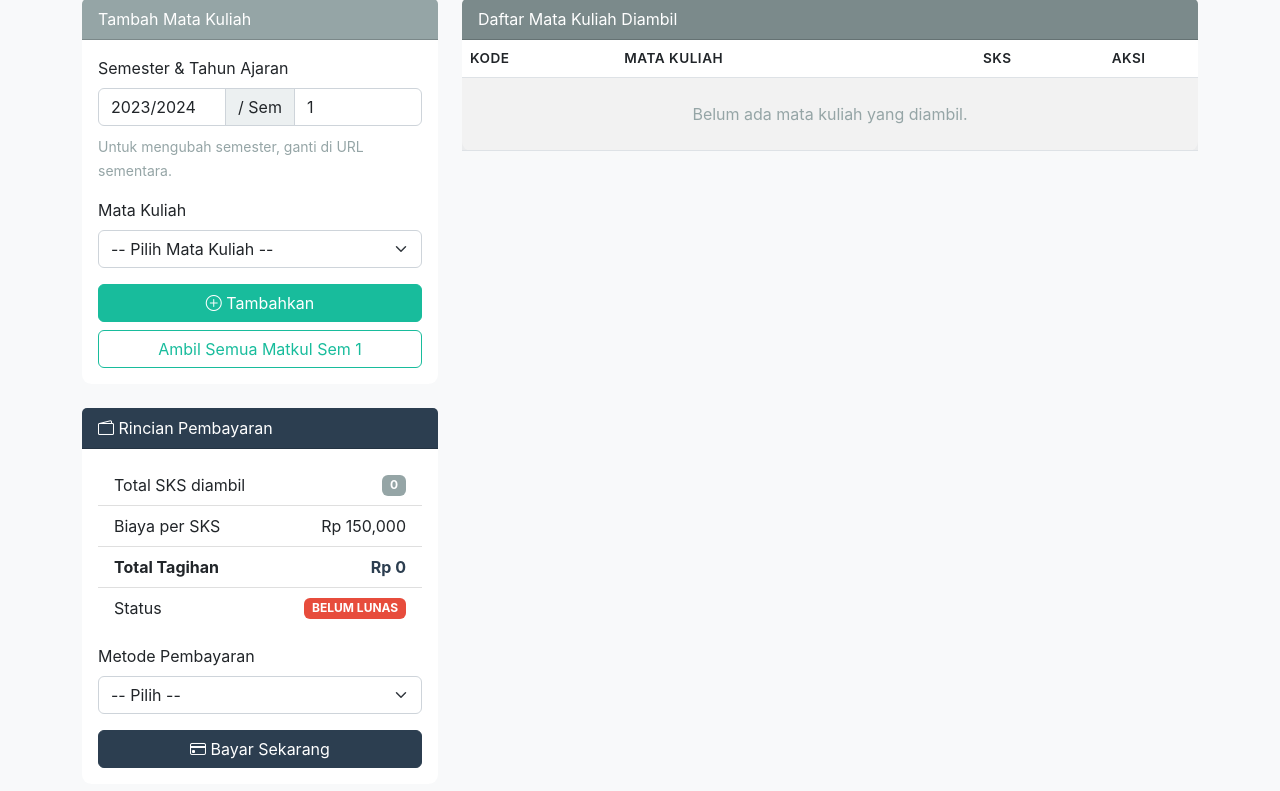
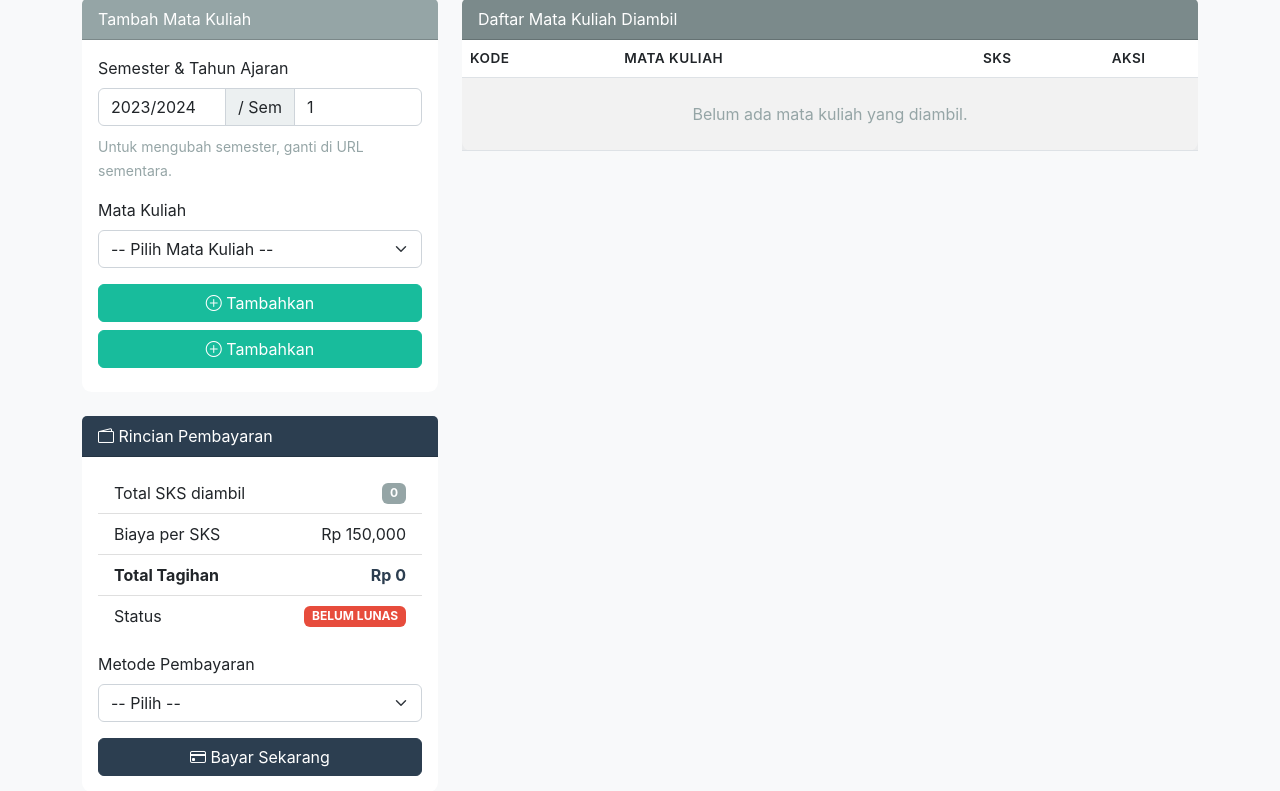
Before and after one commit to sangyoga28/akademik_web, a Flask app: page /krs/manage/Sample in a window 1280 px wide. Shown: the part 305-1096 px from the top of the page. Run offline with Flask 3, Linux system fonts and the light colour scheme; the visitor is signed in with stand-in values (Sample User, id 1); tables that the repository leaves empty hold one stand-in row (values such as "Sample post"); some libraries are stand-ins or nearby versions.

Commit message:
Remove bulk add button in KRS UI, use dropdown option instead

```diff
--- a/templates/krs_manage.html
+++ b/templates/krs_manage.html
@@ -110,16 +110,11 @@
                         <i class="bi bi-plus-circle"></i> Tambahkan
                     </button>
 
-                    <button type="submit" form="bulkAddForm" class="btn btn-outline-success w-100" {% if total_sks>= 24
-                        or (status_pembayaran and
-                        status_pembayaran['status'] == 'Lunas') or not semua_matkul %}disabled{% endif %}>
-                        <i class="bi bi-collection-plus"></i> Ambil Semua Matkul Sem {{ semester_aktif }}
+                    <button type="submit" class="btn btn-success w-100 mb-2" {% if total_sks>= 24 or (status_pembayaran
+                        and
+                        status_pembayaran['status'] == 'Lunas') %}disabled{% endif %}>
+                        <i class="bi bi-plus-circle"></i> Tambahkan
                     </button>
-
-                    <form id="bulkAddForm" action="{{ url_for('tambah_krs_bulk') }}" method="post">
-                        <input type="hidden" name="semester" value="{{ semester_aktif }}">
-                        <input type="hidden" name="tahun_ajaran" value="{{ tahun_ajaran_aktif }}">
-                    </form>
                 </form>
             </div>
         </div>
```
